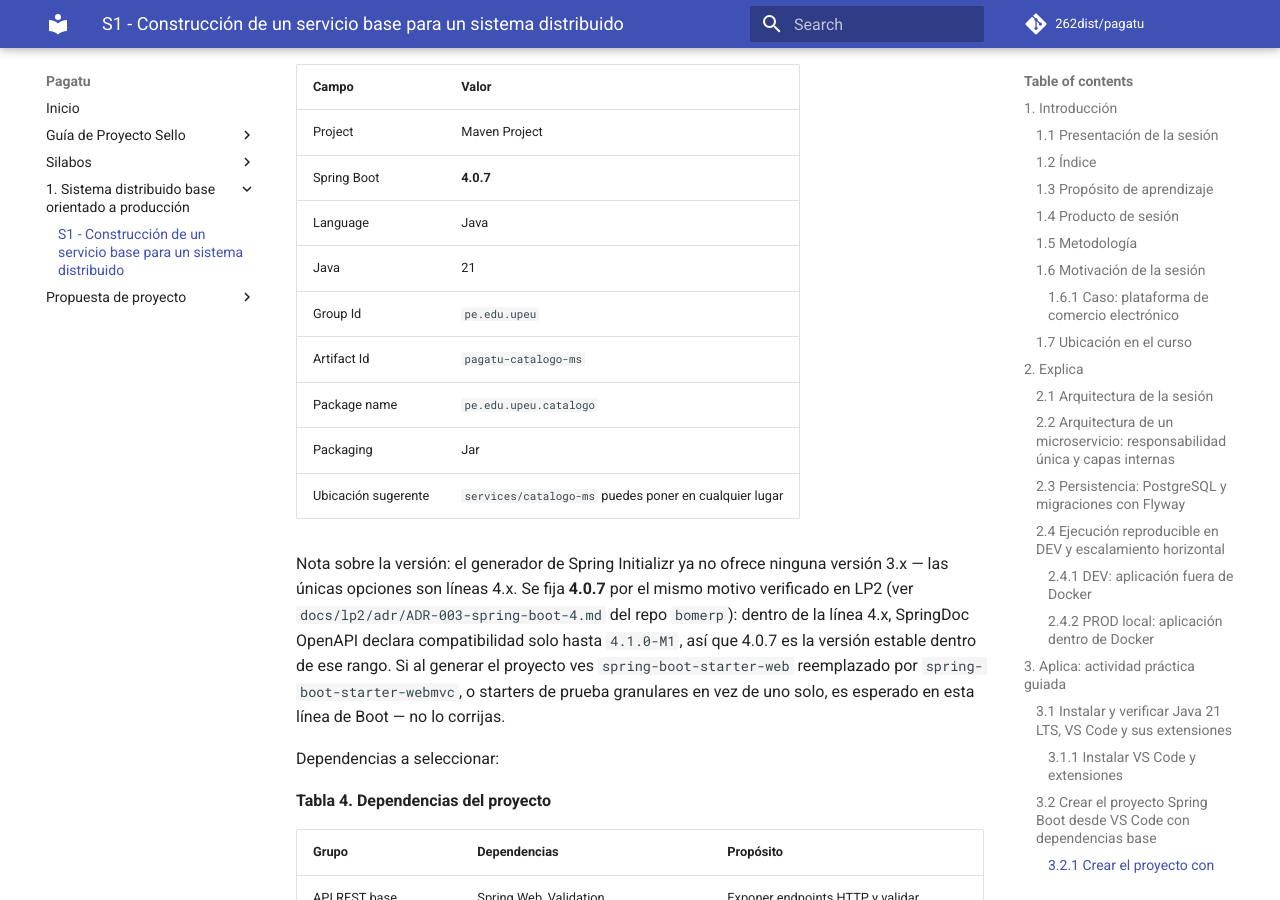
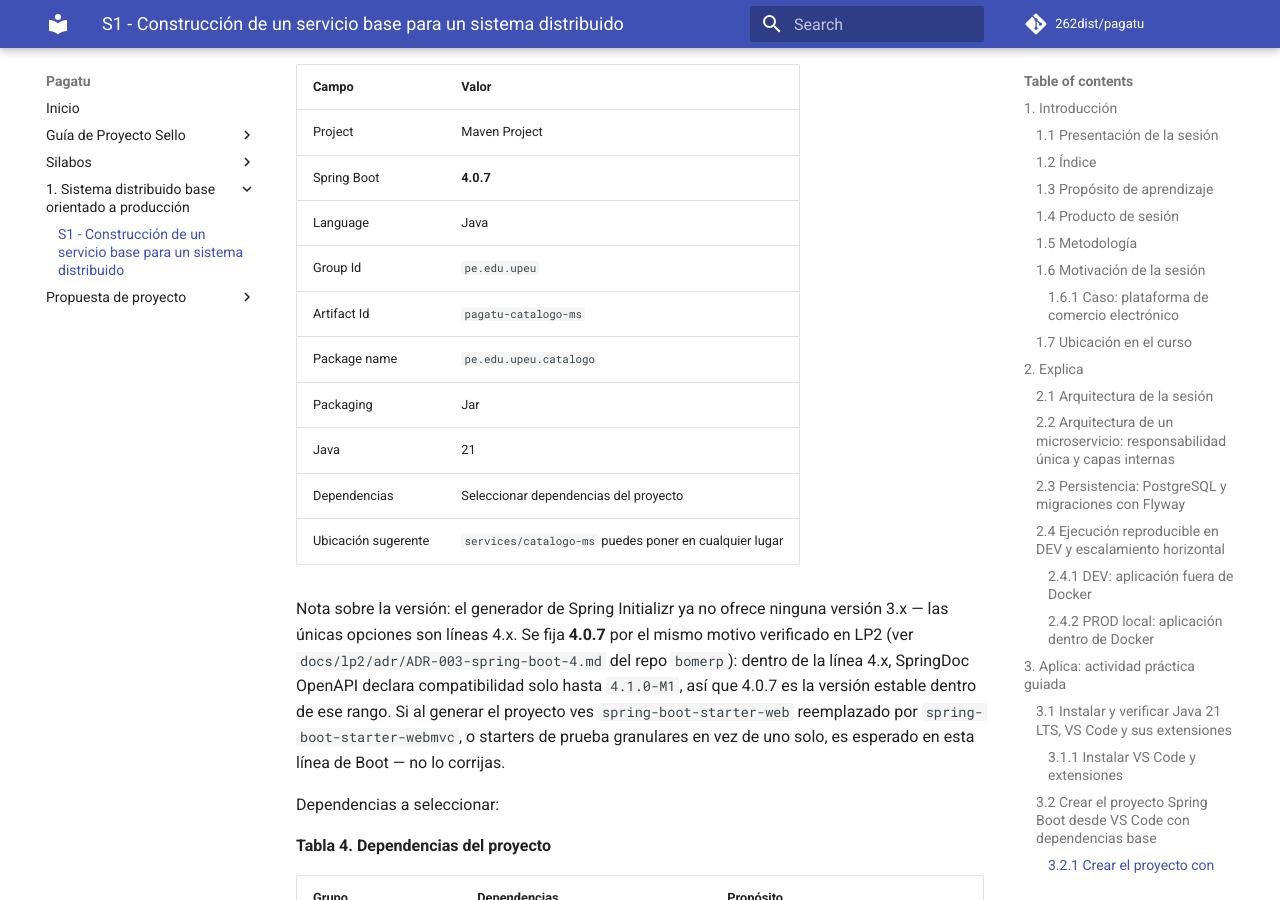
Before and after one commit to 262dist/pagatu, an MkDocs documentation site: the page built from docs/sesiones/S01_Construccion_Servicio_Base.md, in a window 1280 px wide and 900 px high, scrolled down 13266 px. Built offline with MkDocs 1.6.1 and Material for MkDocs 9.7.7, drawn with Linux system fonts in a browser that asks for light colours; comment, search, counter and statistics services are not loaded.

Commit message:
first commit

```diff
--- a/docs/sesiones/S01_Construccion_Servicio_Base.md
+++ b/docs/sesiones/S01_Construccion_Servicio_Base.md
@@ -406,11 +406,12 @@
 | Project | Maven Project |
 | Spring Boot | **4.0.7** |
 | Language | Java |
-| Java | 21 |
 | Group Id | `pe.edu.upeu` |
 | Artifact Id | `pagatu-catalogo-ms` |
 | Package name | `pe.edu.upeu.catalogo` |
 | Packaging | Jar |
+| Java | 21 |
+| Dependencias | Seleccionar dependencias del proyecto |
 | Ubicación sugerente | `services/catalogo-ms` puedes poner en cualquier lugar |
 
 Nota sobre la versión: el generador de Spring Initializr ya no ofrece ninguna versión 3.x — las únicas opciones son líneas 4.x. Se fija **4.0.7** por el mismo motivo verificado en LP2 (ver `docs/lp2/adr/ADR-003-spring-boot-4.md` del repo `bomerp`): dentro de la línea 4.x, SpringDoc OpenAPI declara compatibilidad solo hasta `4.1.0-M1`, así que 4.0.7 es la versión estable dentro de ese rango. Si al generar el proyecto ves `spring-boot-starter-web` reemplazado por `spring-boot-starter-webmvc`, o starters de prueba granulares en vez de uno solo, es esperado en esta línea de Boot — no lo corrijas.
```
